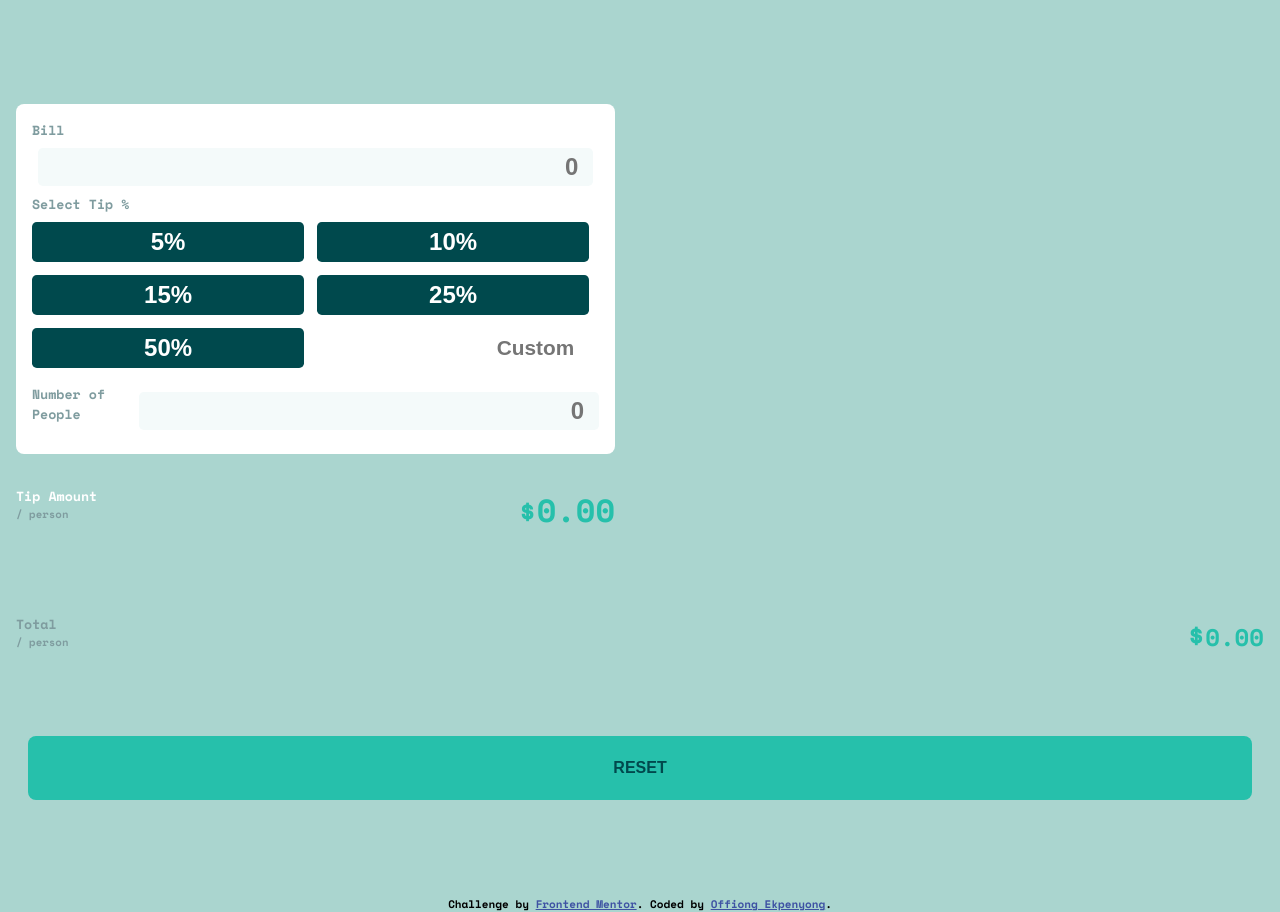
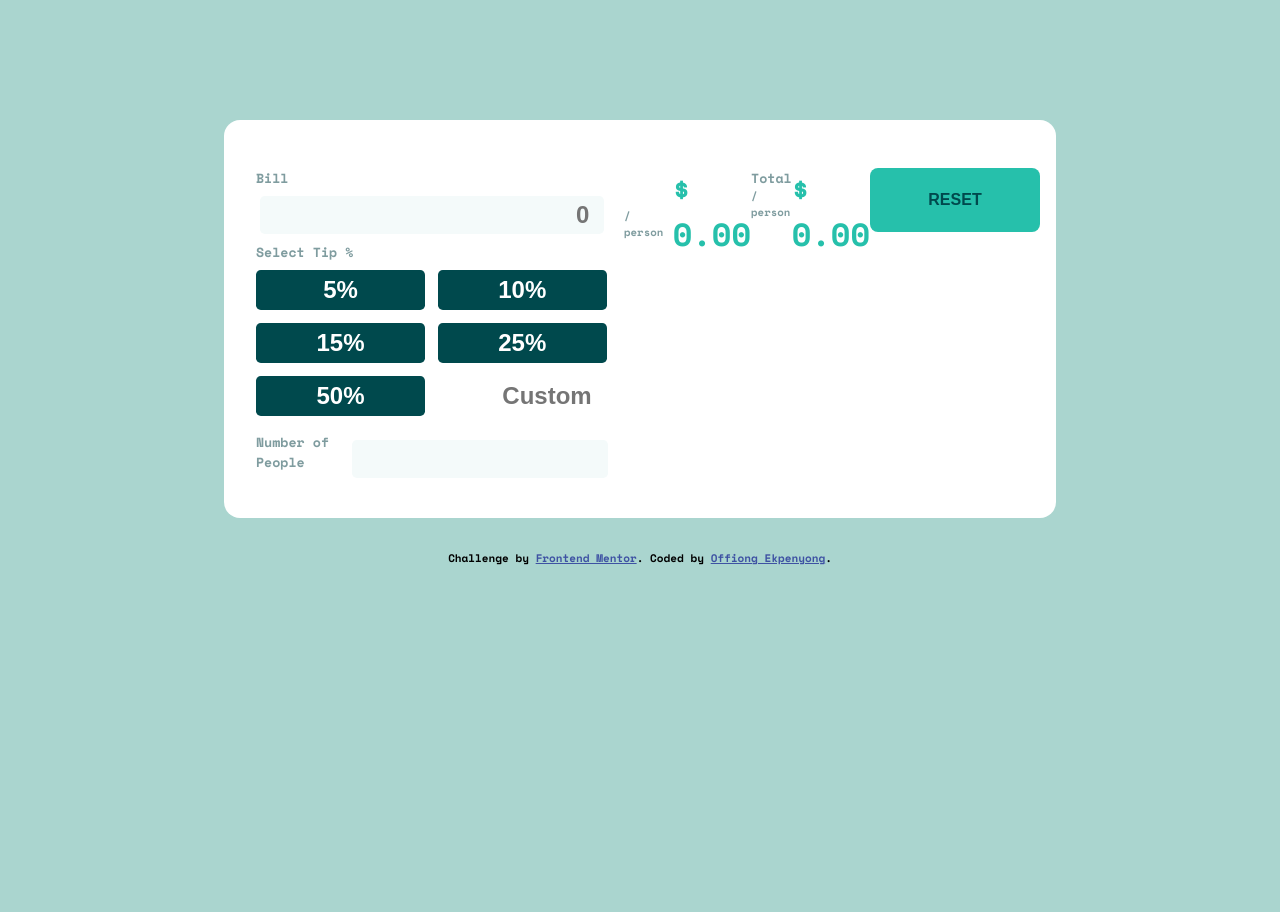
Before and after one commit to W3E-TEAM-2/tip-calculator-by-team-2, a plain HTML site: page index.html in a window 1280 px wide. After the commit the page ends 800 px from the top, so only its background shows below. Drawn offline with nearby package versions, Linux system fonts and the light colour scheme.

Commit message:
Update style.css

```diff
--- a/style.css
+++ b/style.css
@@ -19,9 +19,6 @@
 body{
     background-color: hsl(172, 34%, 75%);
     font-family: var(--font-family);
-}
-
-.container{
     margin: 3rem auto;
     padding: 1rem;
     text-align: left;
@@ -30,8 +27,8 @@ body{
     display: block;
     margin: 0 auto 3.5rem;
 }
-.card-container{
-    min-width: 350px;
+.container{
+    width: 355px;
     height: auto;
     background-color: var(--White);
     padding: 1rem;
@@ -73,9 +70,6 @@ h5, h6{
     outline: none !important;
     border: 2px solid hsl(172, 67%, 45%);
 }
-/* .select-option{
-    margin: 2rem 0;
-} */
 .btn{
     height: 1.7rem;
     display: block;
@@ -200,7 +194,7 @@ font-weight: lighter;
 }
 
 @media screen and (min-width: 657px) {
-    .card-container{
+    .container{
         width: 95vw;
         height: auto;
         display: flex;
@@ -210,7 +204,7 @@ font-weight: lighter;
     .btn{
         font-size: 1.5rem;
     }
-    .btn-input{
+    .custom{
         font-size: 1.5rem;
     }
     .tip {
@@ -224,7 +218,10 @@ font-weight: lighter;
     .show-total{
         font-size: 2rem;
     }
-    .total{
+    .show-total-2{
+        font-size: 2rem;
+    }
+    .right{
         margin-top: 1rem;
         width: 48%;
     }
@@ -234,13 +231,13 @@ font-weight: lighter;
     }
 }
 @media screen and (min-width: 867px) {
-    .card-container {
+    .container {
         width: 80vw;
         height: auto;
     }
 }
 @media screen and (min-width: 1140px) {
-    .card-container {
+    .container {
         width: 65vw;
     }
 }
```
